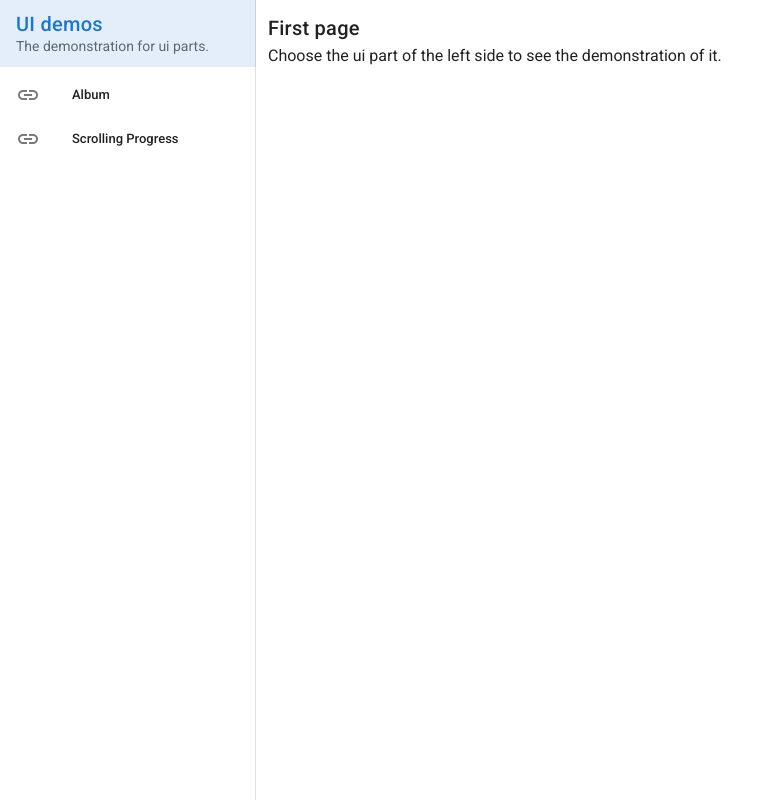
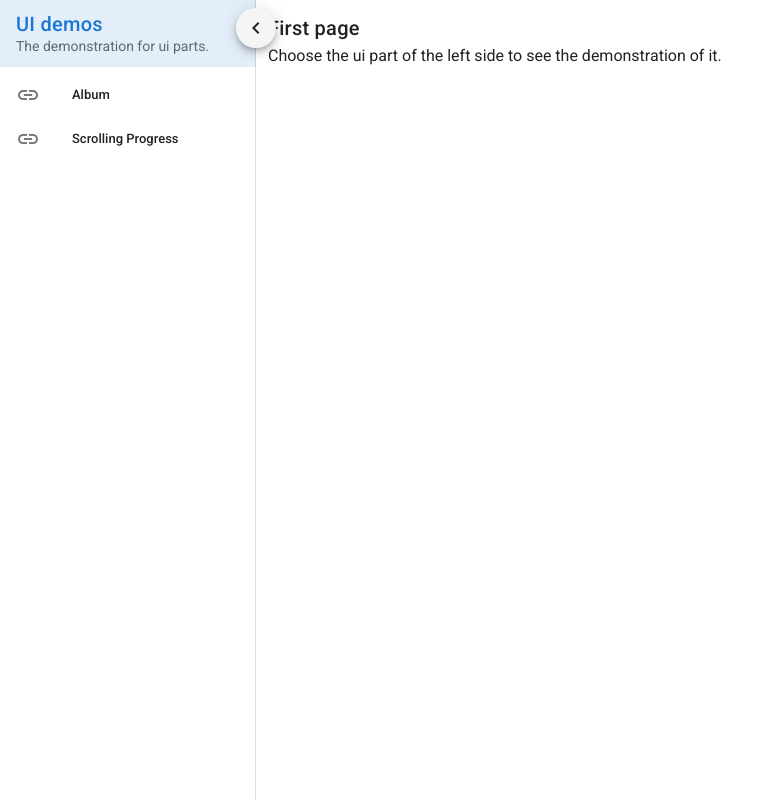
Before and after one commit to zfanli/ui, a Vue app: page / in a window 1280 px wide. Shown: the whole page, without its empty margins (0-784 px from the left). Built offline with nearby package versions, Linux system fonts and the light colour scheme.

Commit message:
Update main page

```diff
--- a/src/App.vue
+++ b/src/App.vue
@@ -1,6 +1,6 @@
 <template>
   <v-app>
-    <v-navigation-drawer app>
+    <v-navigation-drawer app v-model="showNav">
       <v-list-item to="/">
         <v-list-item-content>
           <v-list-item-title class="text-h6">UI demos</v-list-item-title>
@@ -23,6 +23,22 @@
       </v-list>
     </v-navigation-drawer>
     <v-main>
+      <v-btn
+        class="switcher"
+        color="gray"
+        small
+        fab
+        @click="showNav = !showNav"
+        :style="`transform: ${
+          showNav ? 'translateX(-50%)' : 'translateX(.5rem)'
+        };`"
+      >
+        <v-icon
+          :style="`transform: ${showNav ? 'rotate(0deg)' : 'rotate(180deg)'};`"
+        >
+          mdi-chevron-left
+        </v-icon>
+      </v-btn>
       <router-view />
     </v-main>
   </v-app>
@@ -33,6 +49,7 @@ export default {
   name: "App",
 
   data: () => ({
+    showNav: true,
     list: [
       {
         name: "Album",
@@ -54,3 +71,16 @@ html {
   overflow: hidden !important;
 }
 </style>
+
+<style lang="scss" scoped>
+.switcher {
+  background-color: white;
+  border-color: gray;
+  transition: all 0.25s ease;
+  position: absolute;
+  top: 0.5rem;
+  left: 0;
+  transform: translateX(-50%);
+  z-index: 100;
+}
+</style>
--- a/src/components/Album.vue
+++ b/src/components/Album.vue
@@ -1,19 +1,15 @@
 <template>
   <div>
-    <div class="container">
+    <div class="album">
       <div class="scene">
         <div class="no-pic-left">{{ noLeft ? noLeft : "No picture left" }}</div>
+        <div class="aspect-ratio-wrapper" v-for="(c, i) in colors" :key="i">
           <div
-          v-for="(c, i) in colors"
-          :key="i"
-          :class="`card elevation-${4 * (5 - z[i])} ${c} lighten-4`"
-          :style="
-            `transform: translate3d(-50%, ${-y[i]}%, ${z[i] * 2}px);` +
-            `opacity: ${z[i] > 0 ? 0 : 1};` +
-            `transition: all 0.3s ${tf};`
-          "
-          @click="curr = i"
+            :class="`card elevation-${4 * (5 + z[i])} ${c} lighten-4`"
+            :style="style(i)"
+            @click="click(i)"
           ></div>
+        </div>
       </div>
     </div>
     <div class="buttons">
@@ -32,6 +28,10 @@ export default {
   name: "Album",
   props: {
     noLeft: String,
+    duration: {
+      type: Number,
+      default: 0.25,
+    },
   },
   data: () => ({
     curr: 4,
@@ -61,6 +61,20 @@ export default {
     },
   },
   methods: {
+    style(i) {
+      return `transform: translate3d(-50%, ${-this.y[i]}%, ${this.z[i] * 2}px);
+              opacity: ${this.z[i] > 0 ? 0 : 1};
+              transition: all ${this.duration}s ${this.tf};`;
+    },
+    click(i) {
+      const timer = setInterval(() => {
+        if (this.curr === i) {
+          clearInterval(timer);
+        } else {
+          this.curr--;
+        }
+      }, this.duration * 1000);
+    },
     up() {
       this.tf = "ease-in";
       if (this.curr !== -1) this.curr--;
@@ -73,8 +87,8 @@ export default {
 };
 </script>
 
-<style lang="scss">
-.container {
+<style lang="scss" scoped>
+.album {
   max-height: 100vh;
   overflow: auto;
   perspective: 10px;
@@ -99,19 +113,20 @@ export default {
   position: fixed;
 }
 
-.card {
-  height: 30%;
-  width: 40% !important;
-  display: inline-block !important;
-  transition: all 0.3s ease-in;
+.aspect-ratio-wrapper {
+  $start-point: 1;
+  width: 40%;
   position: absolute;
   left: 50%;
   top: 50%;
+
+  .card {
+    // height: 30%;
+    padding-bottom: 56.25%;
+    width: 100% !important;
+    display: inline-block !important;
     opacity: 1;
-}
 
-$start-point: 1;
-.card {
     &:nth-child(#{$start-point + 1}) {
       transform: translate3d(-50%, -90%, -4px);
     }
@@ -126,6 +141,7 @@ $start-point: 1;
     }
     &:nth-child(#{$start-point + 5}) {
       transform: translate3d(-50%, -50%, 0px);
+    }
   }
 }
 
--- a/src/components/ScrollingProgress.vue
+++ b/src/components/ScrollingProgress.vue
@@ -1,12 +1,10 @@
 <template>
   <div class="sp-container">
     <div id="first-stage" class="scene first-stage">
-      <div>scrolling down slowly,</div>
-      <div>a progress bar</div>
-      <div>will be showed at the bottom of the page,</div>
-      <div>and</div>
-      <div>the scrolling direction</div>
-      <div>will turn into horizontal.</div>
+      <div>Scrolling down slowly,</div>
+      <div>take a look at the bottom of the page,</div>
+      <div>and be aware of</div>
+      <div>the scrolling direction.</div>
       <v-icon class="scroll-down">mdi-arrow-expand-down</v-icon>
     </div>
     <div id="content" class="scene red lighten-5" ref="content">
@@ -29,8 +27,8 @@
       <v-progress-linear
         class="progress"
         buffer-value="0"
-        color="red"
         height="6"
+        :color="progressBarColor"
         :value="progress * 100"
         stream
         bottom
@@ -51,6 +49,10 @@ export default {
     stickyDuration: {
       type: Number,
       default: 200,
+    },
+    progressBarColor: {
+      type: String,
+      default: "red",
     },
   },
   data: () => ({
```
Lines whose indentation alone changed are shown as unchanged.
